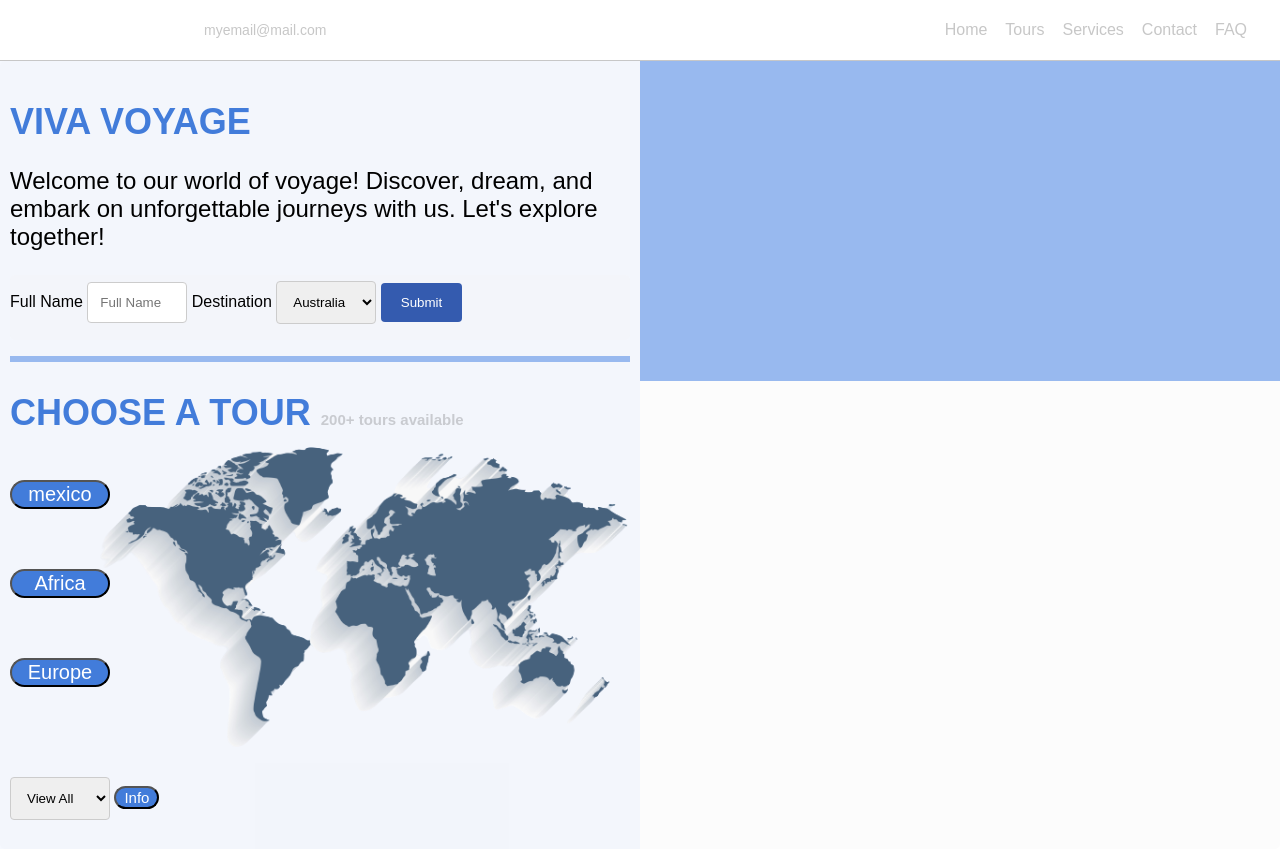
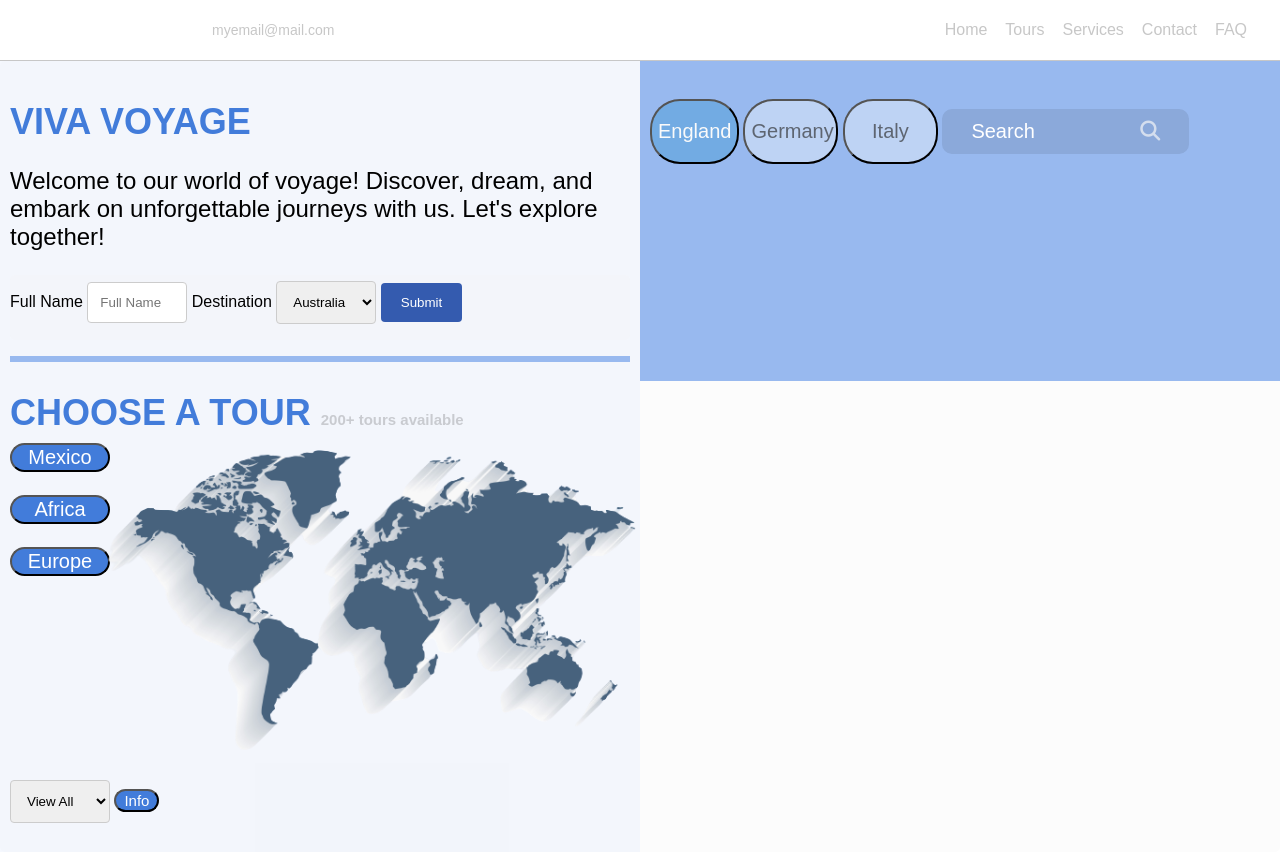
Before and after one commit to Carlos2902/WDDM_Project, a plain HTML site: page tours.html in a window 1280 px wide. Drawn offline with Linux system fonts and the light colour scheme.

Commit message:
add header to col2

```diff
--- a/style.css
+++ b/style.css
@@ -227,8 +227,8 @@ padding: 10px;
 
 img{
   display: block;
-  margin-left: 59px;
-  margin-top: -314px;
+  margin-left: 67px;
+  margin-top: -200px;
   width: 100%;
 }
 
@@ -242,7 +242,7 @@ color: #fff;
 font-size: 20px;
 border-radius: 30px;
 width: 100px;
-margin-top: 30px;
+margin-top: -20px;
 margin-bottom: 30px;
 }
 
@@ -271,3 +271,38 @@ small{
   margin-top:3px;
   color: #0e0e0e2f;
 }
+
+.btn{
+  background-color: #fbfcfd60;
+  color: #292828a4;
+  font-size: 20px;
+  border-radius: 30px;
+  width: 95px;
+  height: 65px;
+  margin-top: 28px;
+  margin-bottom: 30px;
+  }
+
+  .btnActive{
+    background-color: #72abe3;
+    color: #fafafa;
+    font-size: 20px;
+    border-radius: 30px;
+    width: 89px;
+    height: 65px;
+    margin-top: 28px;
+    margin-bottom: 30px;
+    }
+
+  .btnSearch{
+    background-color: #0b0d1018;
+    color: #fff;
+    font-size: 20px;
+    border: none;
+    border-radius: 10px;
+    width: 247px;
+    height: 45px;
+    margin-top: 28px;
+    margin-bottom: 30px;
+    opacity: 2;
+    }
--- a/tours.html
+++ b/tours.html
@@ -3,6 +3,8 @@
 <head>
     <meta charset="UTF-8">
     <meta name="viewport" content="width=device-width, initial-scale=1.0">
+    <!--Font Awesome-->
+    <script src="https://kit.fontawesome.com/1fe08c0760.js" crossorigin="anonymous"></script>
     <title>Assignment 2</title>
     <!-- stylesheet added -->
     <link rel="stylesheet" href="./style.css">
@@ -67,7 +69,7 @@
                       <hr>
                       <h1>CHOOSE A TOUR <small>200+ tours available</small></h1>
                       <div class="column">
-                        <button class="rounded">mexico</button>
+                        <button class="rounded">Mexico</button>
                         <button class="rounded">Africa</button>
                         <button class="rounded">Europe</button>
                       </div>
@@ -75,15 +77,21 @@
                       <img src="./images/map.png"  alt="">
                       <select class="small-btn">
                         <option value="">View All</option>
-                        <option value="">Mexico</option>
-                        <option value="">Mexico</option>
+                        <option value="">Belgium</option>
+                        <option value="">Greece</option>
                       </select>
                       <button class="info">Info</button>
 
             </div>
 
             <div class="col2">
+                <div>
+                    <button class="btnActive">England</button>
+                    <button class="btn">Germany</button>
+                    <button class="btn">Italy</button>
+                    <button class="btnSearch"> Search <i class="fa-solid fa-magnifying-glass" style="color: rgba(247, 247, 247, 0.674); margin-left:100px ;"></i></button>
 
+                  </div>
             </div>
         </div>
     </div>
```
